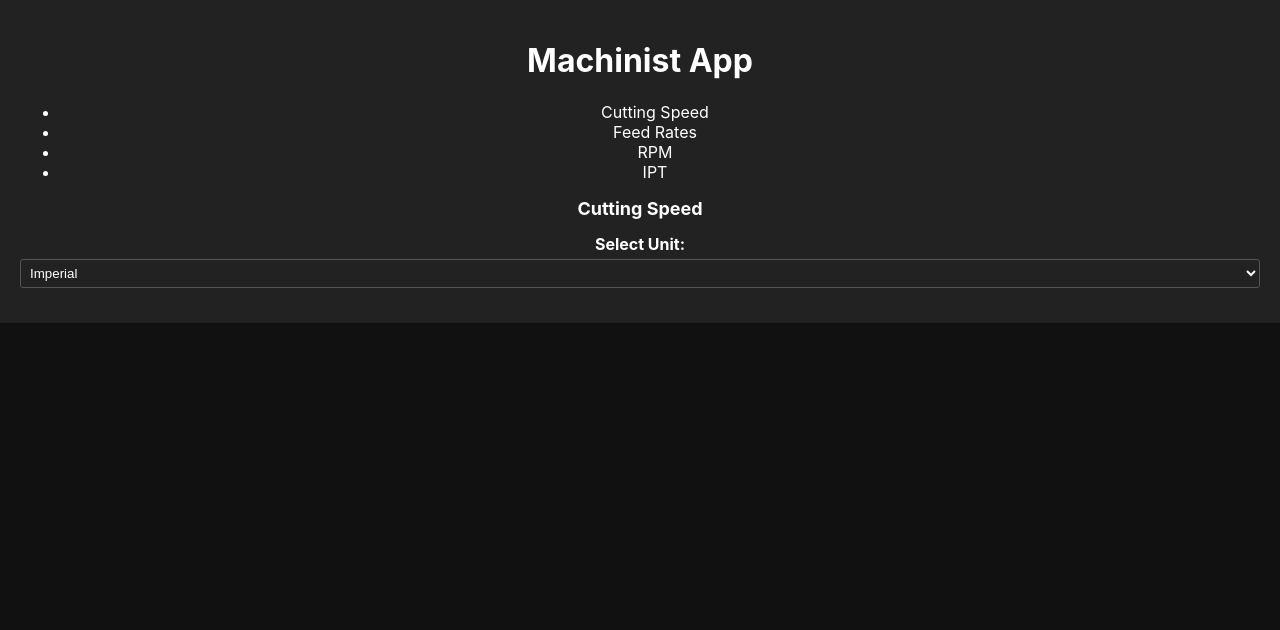
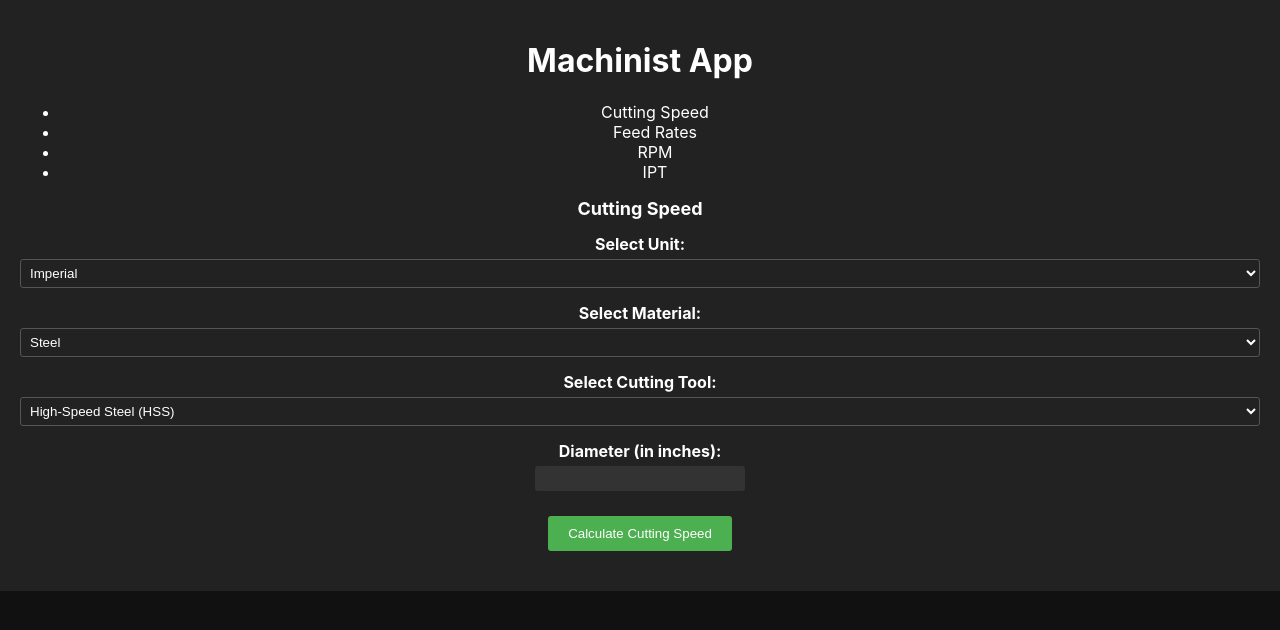
Before and after one commit to scottskinn/Machinist_Calculator, a React (Create React App) app: page /cutting-speed in a window 1280 px wide. Shown: the top 630 px of the page. Built offline with nearby package versions, Linux system fonts and the light colour scheme.

Commit message:
added material selection and cutting tool

```diff
--- a/src/pages/cutting-speed/index.jsx
+++ b/src/pages/cutting-speed/index.jsx
@@ -1,50 +1,101 @@
 import React, { useState } from 'react';
-import "./styles.css"
+import './styles.css';
 
 const CuttingSpeedPage = () => {
   const [unit, setUnit] = useState('imperial');
   const [diameter, setDiameter] = useState('');
-  const [spindleSpeed, setSpindleSpeed] = useState('');
+  const [cuttingTool, setCuttingTool] = useState('hss');
+  const [material, setMaterial] = useState('steel'); // Add a default material
   const [cuttingSpeed, setCuttingSpeed] = useState('');
 
   const handleUnitChange = (e) => {
     setUnit(e.target.value);
   };
 
+  const handleMaterialChange = (e) => {
+    setMaterial(e.target.value);
+  };
+
+  const handleCuttingToolChange = (e) => {
+    setCuttingTool(e.target.value);
+  };
+
   const handleCalculation = () => {
-    // Perform cutting speed calculation based on the selected unit
+    // Perform cutting speed calculation based on the selected unit, material, and cutting tool
     let calculatedCuttingSpeed;
 
     if (unit === 'imperial') {
-      calculatedCuttingSpeed = calculateCuttingSpeed(parseFloat(diameter), parseFloat(spindleSpeed));
+      calculatedCuttingSpeed = calculateCuttingSpeed(parseFloat(diameter), material);
     } else {
-      calculatedCuttingSpeed = calculateCuttingSpeed(convertToMetric(parseFloat(diameter)), convertToMetric(parseFloat(spindleSpeed)));
+      calculatedCuttingSpeed = calculateCuttingSpeed(convertToMetric(parseFloat(diameter)), material);
     }
 
     setCuttingSpeed(calculatedCuttingSpeed);
   };
 
-  const calculateCuttingSpeed = (diameter, spindleSpeed) => {
-    // Calculate cutting speed based on the selected unit
+  const calculateCuttingSpeed = (diameter, material) => {
+    // Calculate cutting speed based on the selected unit, material, and cutting tool
     let cuttingSpeed;
+    let materialFactor = getMaterialFactor(material);
 
     if (unit === 'imperial') {
-      cuttingSpeed = (3.14 * diameter * spindleSpeed).toFixed(2);
+      cuttingSpeed = (materialFactor * Math.pow(diameter, 0.5)).toFixed(2);
     } else {
-      cuttingSpeed = (3.98 * diameter * spindleSpeed).toFixed(2);
+      cuttingSpeed = (materialFactor * Math.pow(convertToMetric(diameter), 0.5)).toFixed(2);
     }
 
     return cuttingSpeed;
   };
 
+  const calculateSpindleSpeed = () => {
+    // Calculate spindle speed based on cutting speed, diameter, and unit
+    let spindleSpeed;
+
+    if (unit === 'imperial') {
+      spindleSpeed = (cuttingSpeed / (3.14 * diameter)).toFixed(2);
+    } else {
+      spindleSpeed = (cuttingSpeed / (10 * 3.14 * convertToMetric(diameter))).toFixed(2);
+    }
+
+    return spindleSpeed;
+  };
+
   const convertToMetric = (value) => {
     // Convert value from imperial to metric
-    // Implement your conversion logic here
-    return value; // Placeholder, replace with actual conversion logic
+    const convertedValue = value * 25.4; // Multiply by 25.4 to convert inches to millimeters
+
+    return convertedValue.toFixed(2); // Return the converted value rounded to 2 decimal places
+  };
+
+
+  const getMaterialFactor = (material) => {
+    let materialFactor;
+
+    switch (material) {
+      case 'steel':
+        materialFactor = 200;
+        break;
+      case 'aluminum':
+        materialFactor = 1000;
+        break;
+      default:
+        materialFactor = 500;
+        break;
+    }
+
+    if (cuttingTool === 'hss') {
+      // High-Speed Steel (HSS) material factor adjustment
+      materialFactor *= 1.2;
+    } else if (cuttingTool === 'carbide') {
+      // Carbide material factor adjustment
+      materialFactor *= 1.5;
+    }
+
+    return materialFactor;
   };
 
   return (
-    <div className="cutting-speed-page">
+    <div className="CuttingSpeedPage">
       <h2>Cutting Speed</h2>
 
       <div className="form-group">
@@ -55,7 +106,52 @@ const CuttingSpeedPage = () => {
         </select>
       </div>
 
-      {/* Rest of the form inputs and calculation logic */}
+      <div className="form-group">
+        <label htmlFor="material">Select Material:</label>
+        <select id="material" value={material} onChange={handleMaterialChange}>
+          <option value="steel">Steel</option>
+          <option value="aluminum">Aluminum</option>
+        </select>
+      </div>
+
+      <div className="form-group">
+        <label htmlFor="cuttingTool">Select Cutting Tool:</label>
+        <select id="cuttingTool" value={cuttingTool} onChange={handleCuttingToolChange}>
+          <option value="hss">High-Speed Steel (HSS)</option>
+          <option value="carbide">Carbide</option>
+        </select>
+      </div>
+
+      <div className="form-group">
+        <label htmlFor="diameter">Diameter ({unit === 'imperial' ? 'in inches' : 'in millimeters'}):</label>
+        <input
+          type="text"
+          id="diameter"
+          value={diameter}
+          onChange={(e) => setDiameter(e.target.value)}
+        />
+      </div>
+
+      <div>
+        <button onClick={handleCalculation}>Calculate Cutting Speed</button>
+      </div>
+
+      {/* Display the calculated spindle speed if cutting speed and diameter are provided */}
+      {cuttingSpeed && diameter && (
+        <div>
+          {unit === 'imperial' ? (
+            <label htmlFor="calculatedSpindleSpeed">Calculated Spindle Speed (RPM):</label>
+          ) : (
+            <label htmlFor="calculatedSpindleSpeed">Calculated Spindle Speed (mm/min):</label>
+          )}
+          <input
+            type="text"
+            id="calculatedSpindleSpeed"
+            value={calculateSpindleSpeed()}
+            readOnly
+          />
+        </div>
+      )}
     </div>
   );
 };
```
